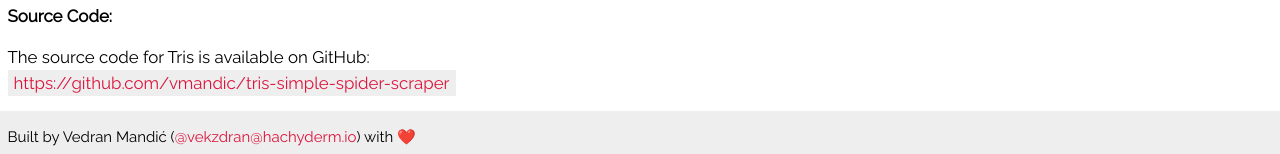
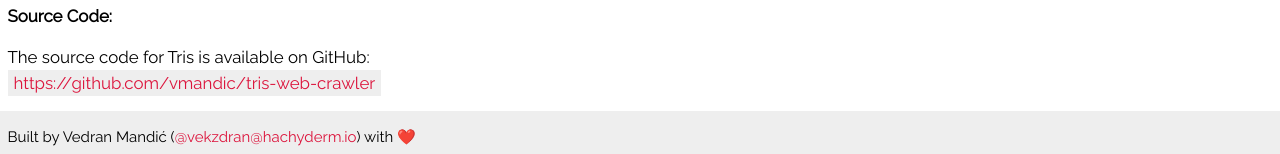
Before and after one commit to vmandic/tris-web-crawler, a website: page src/static/index.html in a window 1280 px wide. Shown: the part 374-528 px from the top of the page. Drawn offline with nearby package versions, Linux system fonts and the light colour scheme; no server answers.

Commit message:
Rename repo name to new web crawler one

```diff
--- a/src/static/index.html
+++ b/src/static/index.html
@@ -85,7 +85,7 @@
       <h3 class="text-lg mb-4 font-bold">How to use:</h3>
       <p>
         Tris was designed to be used on your local computer so make sure you
-        <a href="https://github.com/vmandic/tris-simple-spider-scraper"
+        <a href="https://github.com/vmandic/tris-web-crawler"
           >get the source code</a
         >
         and run in it on your own computer. If you wish to try it in a limited
@@ -110,10 +110,10 @@
       <h3 class="text-lg mb-4 font-bold">Source Code:</h3>
       <p class="text-lg mb-4">
         The source code for Tris is available on GitHub:<br /><a
-          href="https://github.com/vmandic/tris-simple-spider-scraper"
+          href="https://github.com/vmandic/tris-web-crawler"
           target="_blank"
           rel="noopener noreferrer"
-          >https://github.com/vmandic/tris-simple-spider-scraper</a
+          >https://github.com/vmandic/tris-web-crawler</a
         >
       </p>
     </div>
@@ -122,7 +122,7 @@
         Built by Vedran Mandić (<a href="https://hachyderm.io/@vekzdran">@vekzdran@hachyderm.io</a>) with ❤️️
         <br/>
         <a
-          href="https://github.com/vmandic/tris-simple-spider-scraper/releases/tag/v1.3.0"
+          href="https://github.com/vmandic/tris-web-crawler/releases/tag/v1.3.0"
           >v1.3.0</a
         >
       </h3>
```
Also changed, not shown: README.md.
